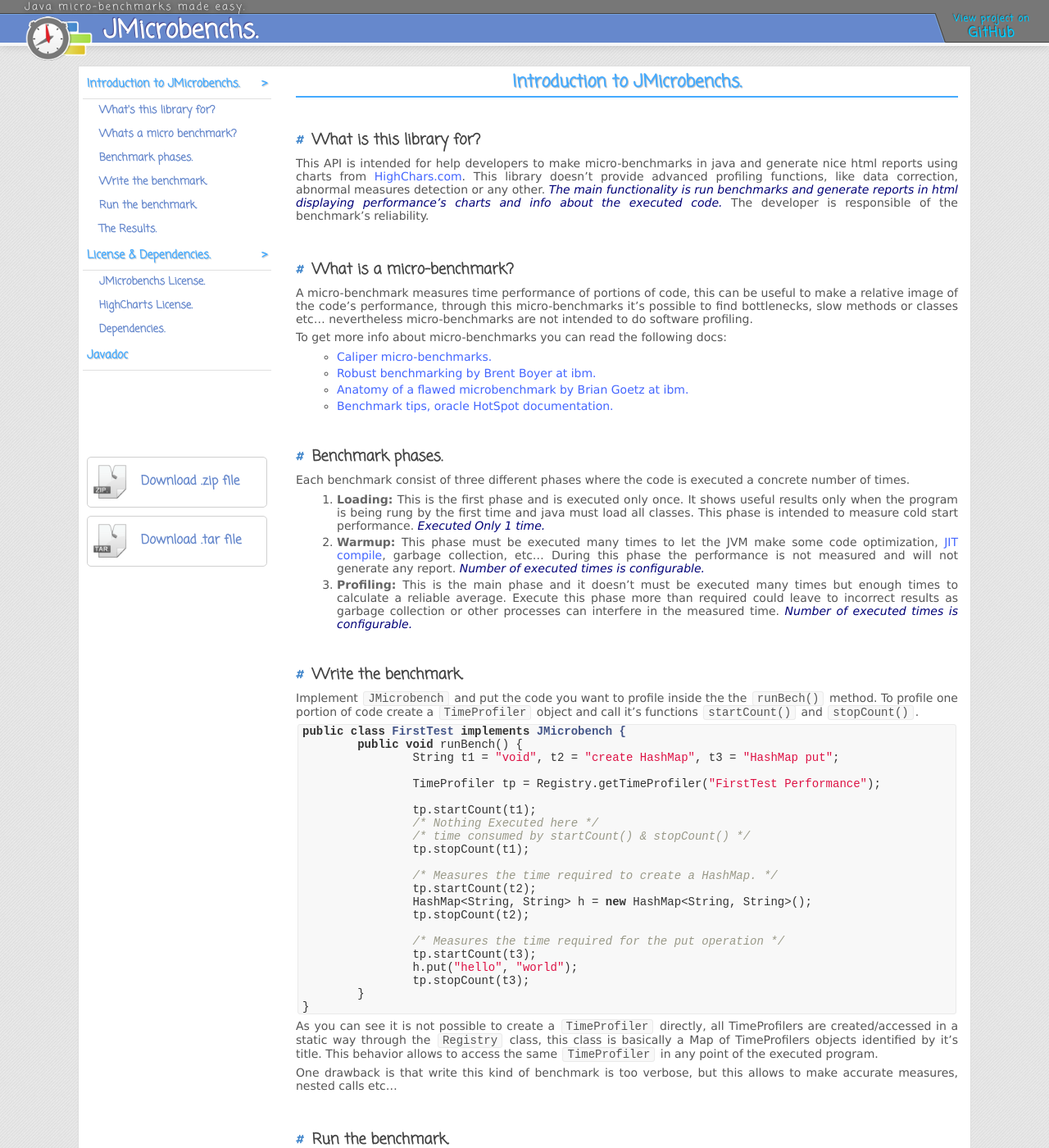
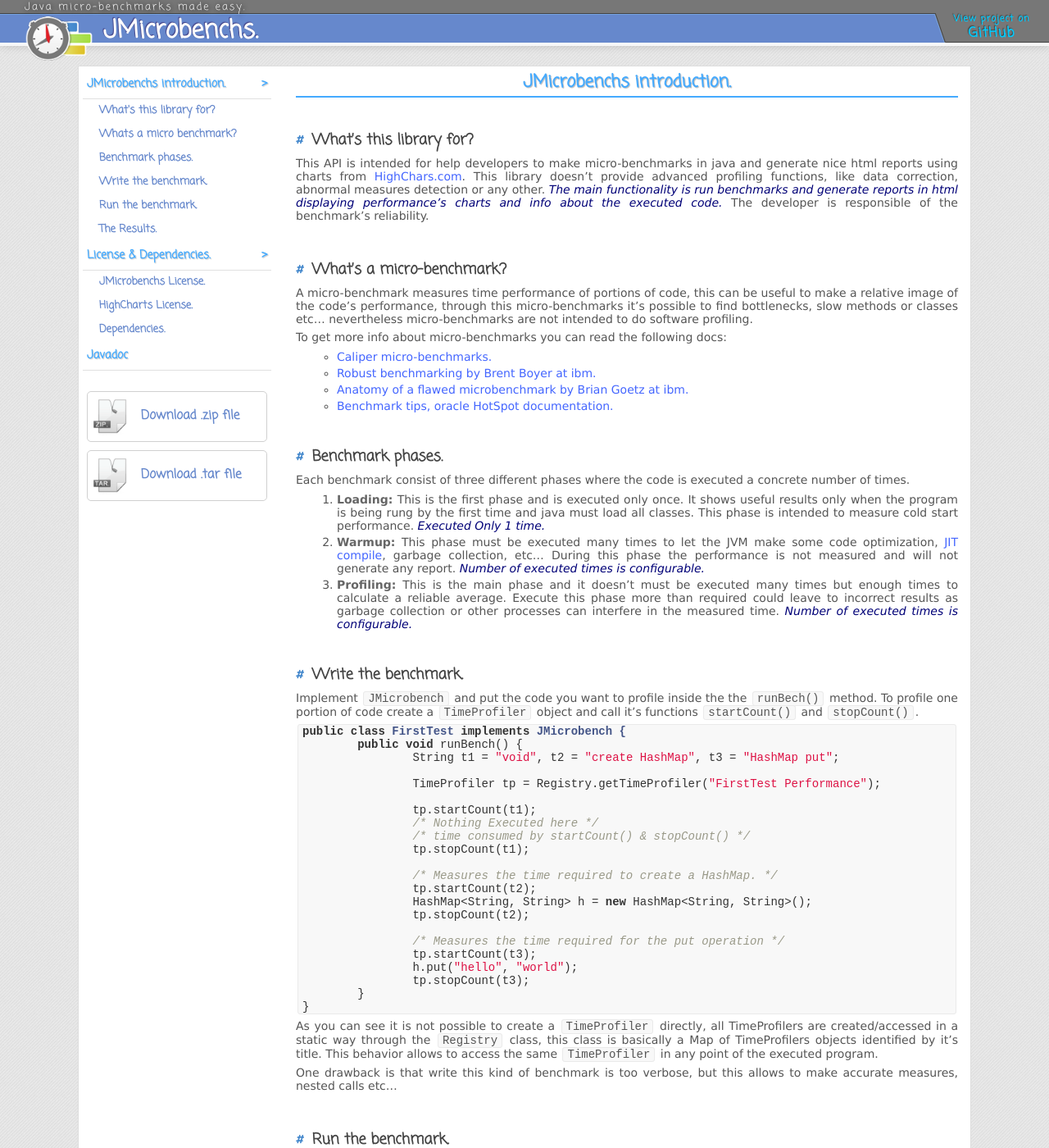
Before and after one commit to M-jerez/JMicrobenchs, a Jekyll site: the page built from _posts/9999-01-01-intro.md, in a window 1280 px wide and 1400 px high. Shown: the whole window at 82% size. Built offline with Jekyll 4.4.1, drawn with Linux system fonts in a browser that asks for light colours; nearby versions of some CDN libraries.

```diff
--- a/_posts/9999-01-01-intro.md
+++ b/_posts/9999-01-01-intro.md
@@ -1,6 +1,6 @@
 ---
 layout: default
-title: Introduction to JMicrobenchs.
+title: JMicrobenchs introduction.
 permalink: index.html
 
 headers:
@@ -21,11 +21,11 @@ headers:
 # {{page.title}}
 
 
-### What is this library for?   {#{{page.headers[0].id}}}
+### What's this library for?   {#{{page.headers[0].id}}}
 This API is intended for help developers to make micro-benchmarks in java and generate nice html reports using charts from [HighChars.com](http://www.highcharts.com/). This library doesn't provide advanced profiling functions, like data correction, abnormal measures detection or any other. *The main functionality is run benchmarks and generate reports in html displaying performance's charts and info about the executed code.* The developer is responsible of the benchmark's reliability.
 
 
-### What is a micro-benchmark?  {#{{page.headers[1].id}}}
+### What's a micro-benchmark?  {#{{page.headers[1].id}}}
 A micro-benchmark measures time performance of portions of code, this can be useful to make a relative image of the code's performance, through this micro-benchmarks it's possible to find bottlenecks, slow methods or classes etc... nevertheless micro-benchmarks are not intended to do software profiling.
 
 To get more info about micro-benchmarks you can read the following docs:
--- a/css/style.css
+++ b/css/style.css
@@ -191,7 +191,7 @@ ul#navigation {
 	list-style: none;
 	background: #fff;
 	text-align: left;
-	margin-bottom: 100px;
+	margin-bottom: 20px;
 }
 ul#navigation > li > a {
 	line-height: 14px;
@@ -204,7 +204,6 @@ ul#navigation > li > a {
 	display: block;
 	position: relative;
 	padding-right: 15px;
-	cursor: default;
 	text-shadow: 1px 1px 1px #ccc;
 }
 
@@ -255,7 +254,6 @@ ul#navigation span{
 	right: 0;
 	top:50%;
 	margin-top:-6px;
-	cursor: pointer;
 }
 /* ---------------------- content ------------------------ */
 #contentSection{
```
Also changed, not shown: _posts/9990-01-01-licenses.md (renamed from _posts/9998-01-01-licenses.md).
